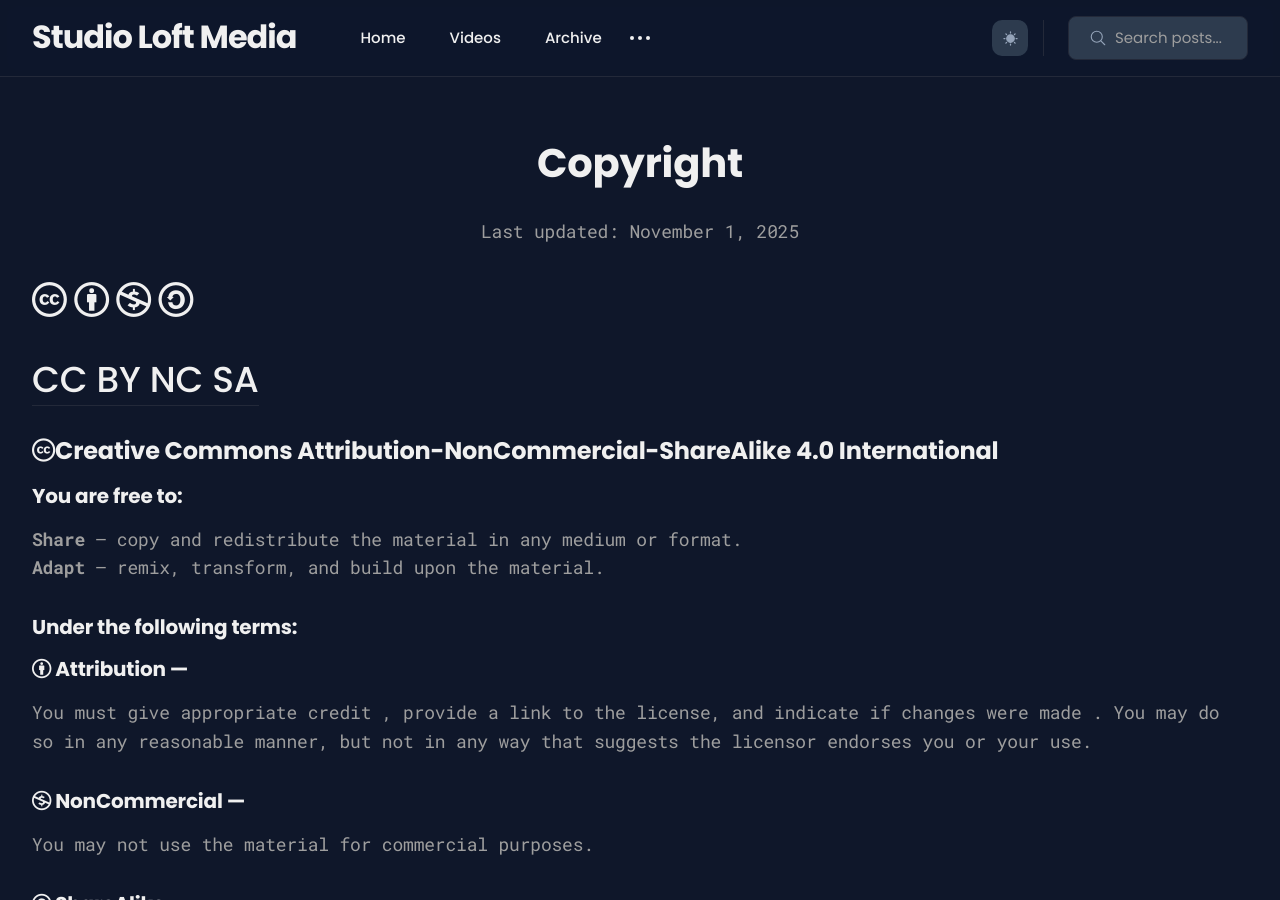
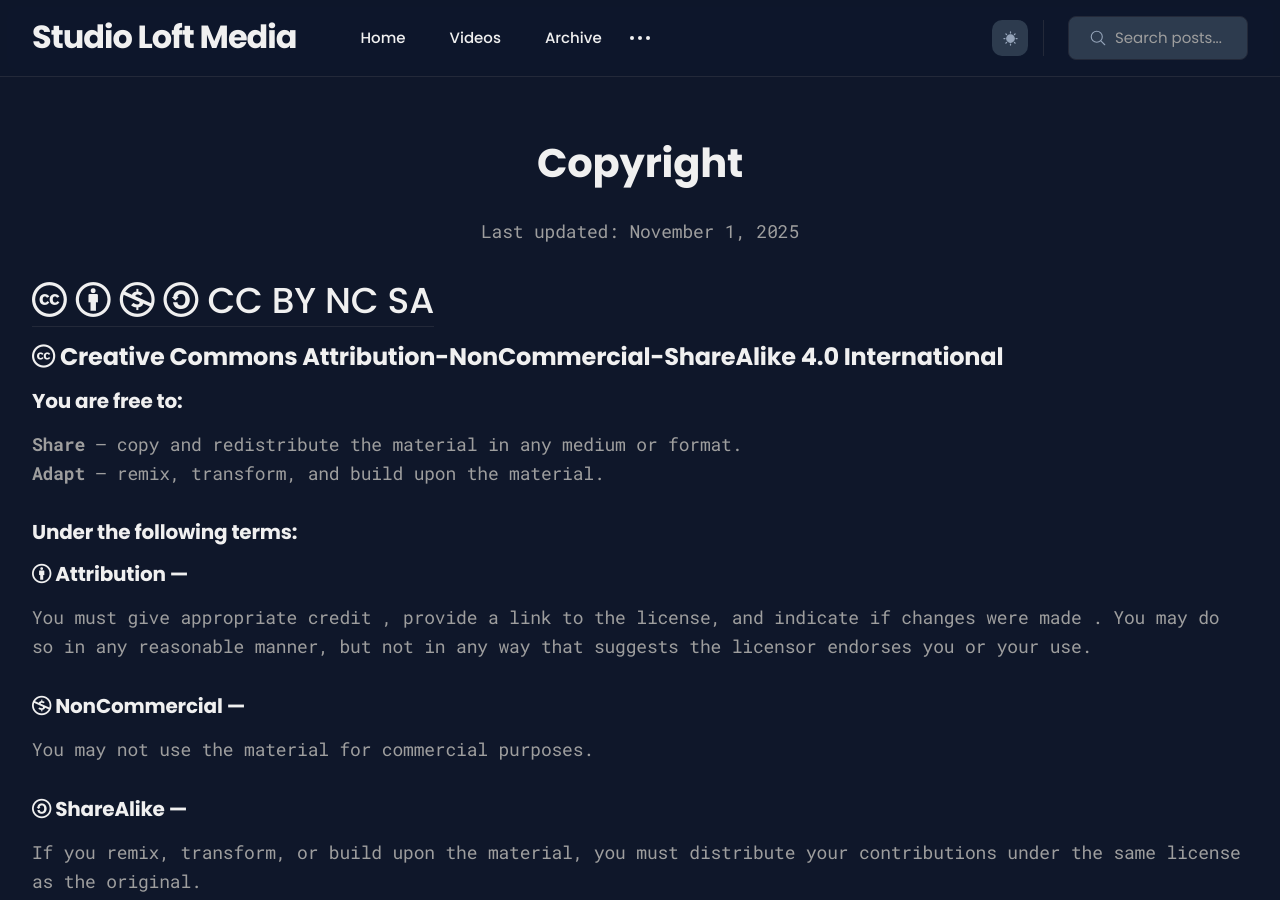
Before and after one commit to studioloft/studioloft.github.io, a Jekyll site: the page built from _pages/copyright.md, in a window 1280 px wide and 900 px high. Built offline with Jekyll 4.4.1, drawn with Linux system fonts in a browser that asks for light colours.

Commit message:
copyright page update

```diff
--- a/_pages/copyright.md
+++ b/_pages/copyright.md
@@ -6,9 +6,8 @@ permalink: /copyright/
 
 <p style="text-align: center;">Last updated: November 1, 2025</p>
 
-<p style="text-align: center"><h1><i class="fa-brands fa-creative-commons"></i> <i class="fa-brands fa-creative-commons-by"></i>  <i class="fa-brands fa-creative-commons-nc"></i>  <i class="fa-brands fa-creative-commons-sa"></i></h1></p>
-<p style="text-align: center"><h1><a href="https://creativecommons.org/licenses/by-nc-sa/4.0/">CC BY NC SA</a></h1></p>
-<h3><i class="fa-brands fa-creative-commons"></i>Creative Commons Attribution-NonCommercial-ShareAlike 4.0 International</h3>
+<h1><a href="https://creativecommons.org/licenses/by-nc-sa/4.0/"><i class="fa-brands fa-creative-commons"></i> <i class="fa-brands fa-creative-commons-by"></i>  <i class="fa-brands fa-creative-commons-nc"></i>  <i class="fa-brands fa-creative-commons-sa"></i> CC BY NC SA</a></h1>
+<h3><i class="fa-brands fa-creative-commons"></i> Creative Commons Attribution-NonCommercial-ShareAlike 4.0 International</h3>
 <h4>You are free to:</H4>
 <b>Share</B> — copy and redistribute the material in any medium or format.
 <br>
@@ -23,6 +22,6 @@ You may not use the material for commercial purposes.
 If you remix, transform, or build upon the material, you must distribute your contributions under the same license as the original.
 
 <a href="https://creativecommons.org/licenses/by-nc-sa/4.0/">https://creativecommons.org/licenses/by-nc-sa/4.0/</a>
-<br>
+<br><br>
 <h3>Contact us</h3>
 If you have any questions about this Copyright or to discuss use and licensing, you can contact us at contact@studioloftmedia.com or by visiting the C<a href="https://studioloft.github.io/contact/">Contact</a> page.
```
